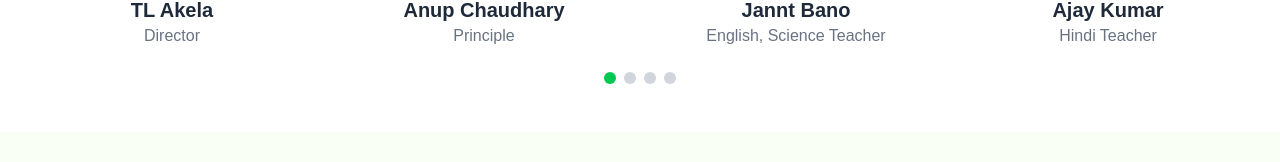
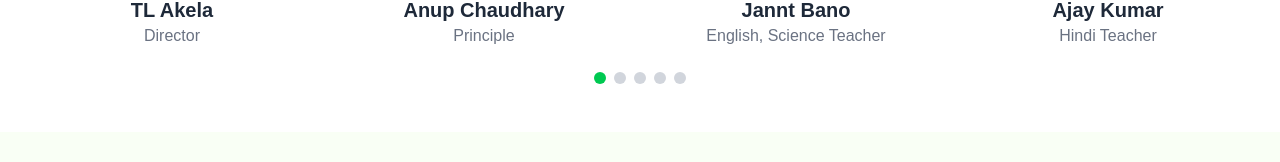
Before and after one commit to abhishekojha752586/RLPublic-school, a Next.js app: page / in a window 1280 px wide. Shown: the part 2404-2566 px from the top of the page. Built offline with nearby package versions, Linux system fonts and the light colour scheme.

Commit message:
faculty details added

```diff
--- a/src/components/faculty/FacultyGrid.tsx
+++ b/src/components/faculty/FacultyGrid.tsx
@@ -117,7 +117,7 @@ const FacultyGrid = () => {
       id: 17,
       name: "Aradhana Patel",
       position: "Hindi, Sanskrit Teacher",
-      image: "/images/faculty/Aradhana Patel",
+      image: "/images/faculty/Aradhana Patel.jpg",
     },
   ];
 
--- a/src/components/home/OurFaculty.tsx
+++ b/src/components/home/OurFaculty.tsx
@@ -109,6 +109,18 @@ const FacultyCarousel = () => {
       position: "Computer Teacher",
       image: "/images/faculty/Atul_Chaudhary.jpg",
     },
+    {
+        id: 16,
+        name: "Prabhat Sharma",
+        position: "Computer, Math Teacher",
+        image: "/images/faculty/Prabhat Sharma.jpg",
+      },
+      {
+        id: 17,
+        name: "Aradhana Patel",
+        position: "Hindi, Sanskrit Teacher",
+        image: "/images/faculty/Aradhana Patel.jpg",
+      },
     // Add more faculty members as needed
   ];
 
```
